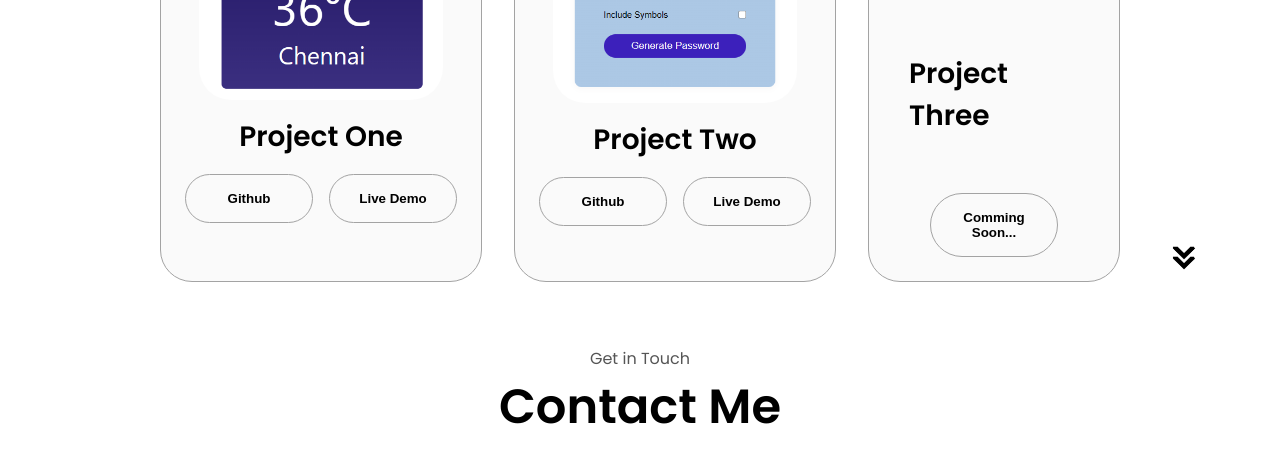
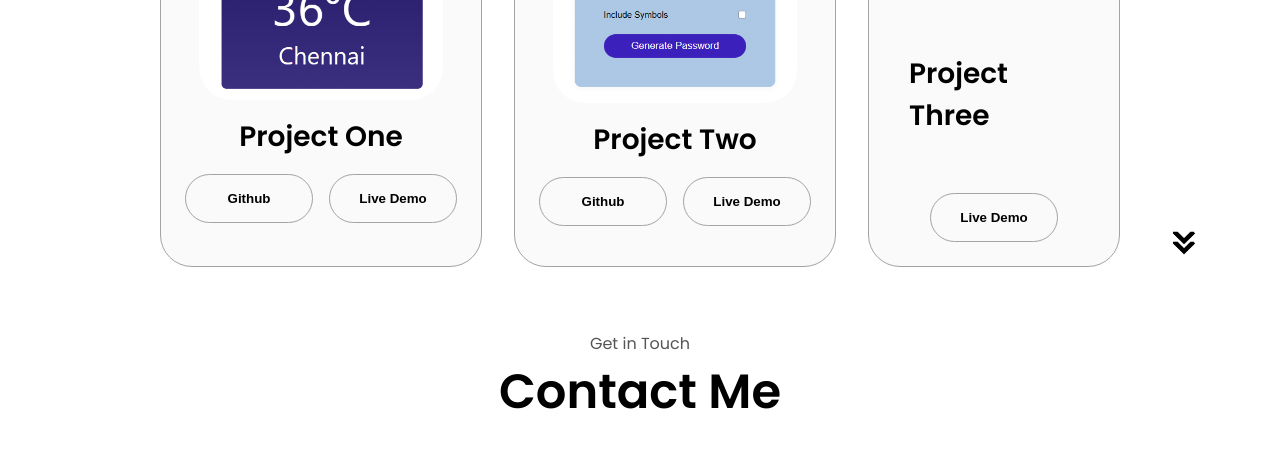
Before and after one commit to Devanathan-MDN/MDN---Portfolio, a plain HTML site: page index.html in a window 1280 px wide. Shown: the part 2803-3260 px from the top of the page. Drawn offline with Linux system fonts and the light colour scheme.

Commit message:
Update index.html

```diff
--- a/index.html
+++ b/index.html
@@ -342,8 +342,10 @@
               />
               <h2 class="experience-sub-title project-title">Project Three</h2>
               <button
-                class="btn btn-color-2 project-btn">
-                Comming Soon...
+                class="btn btn-color-2 project-btn"
+                onclick="location.href='https://mdn-online-food-order.netlify.app'">
+                 Live Demo
+
               </button>
             </div>
           </div>
```
